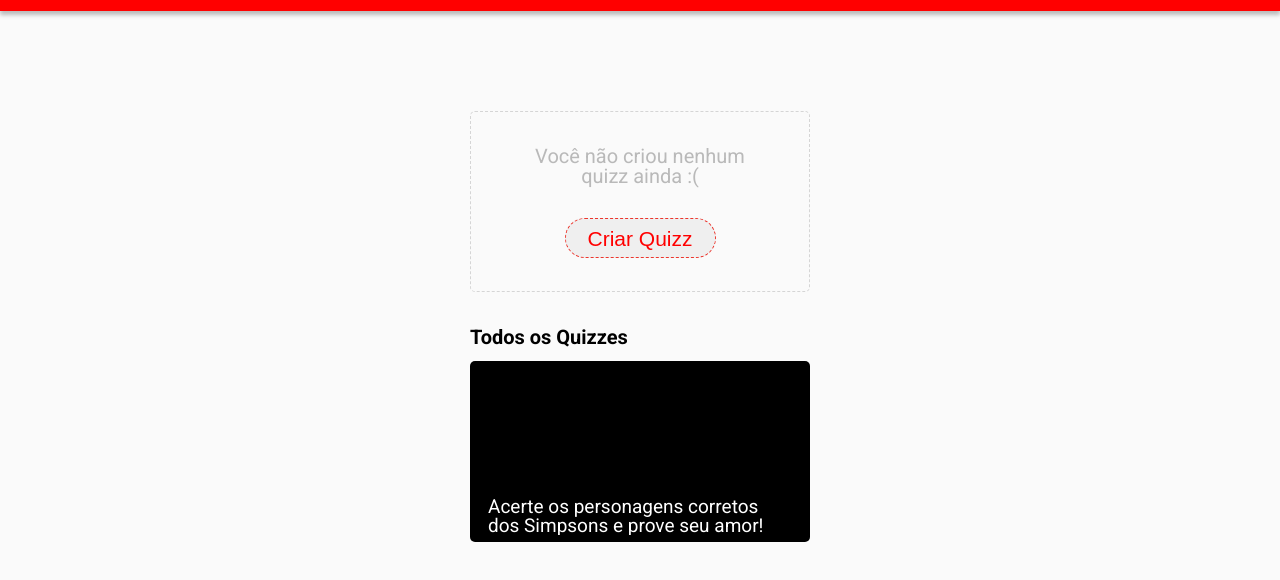
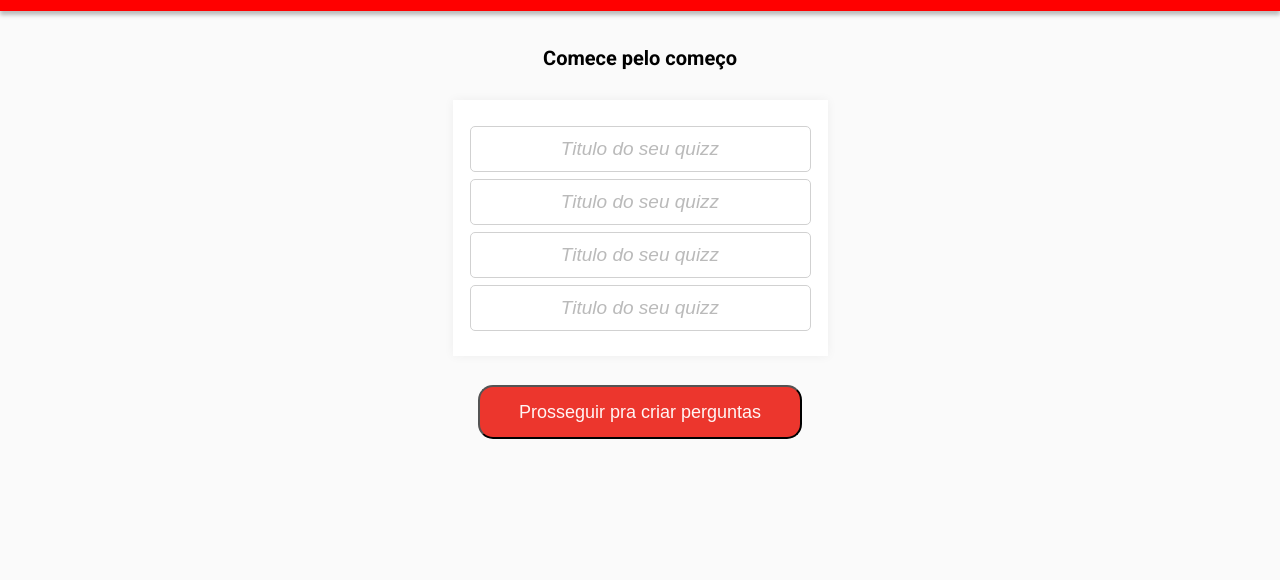
Before and after one commit to lucasklafke/projeto6-buzzquiz, a plain HTML site: page index.html in a window 1280 px wide. Shown: the part 58-638 px from the top of the page. Drawn offline with nearby package versions, Linux system fonts and the light colour scheme; no server answers.

Commit message:
Implementação do layout

```diff
--- a/index.html
+++ b/index.html
@@ -27,6 +27,16 @@
     <section class="quiz-layout">
     </section>
     <section class="form1-layout">
+        <div class="contains">
+            <h2 class="h2 form-initial-section" >Comece pelo começo</h2>
+            <div class="questions-box-initial">
+                <input class="questions-field" type="text" name="" value="Titulo do seu quizz">
+                <input class="questions-field" type="text" name="" value="Titulo do seu quizz">
+                <input class="questions-field" type="text" name="" value="Titulo do seu quizz">
+                <input class="questions-field" type="text" name="" value="Titulo do seu quizz">
+            </div>
+            <button class="form-button1">Prosseguir pra criar perguntas</button>
+        </div>
     </section>
     <section class="form2-layout">
     </section>
--- a/style.css
+++ b/style.css
@@ -26,6 +26,7 @@ h1{
     flex-direction: column;
     align-items: center;
     justify-content: space-between;
+    display: none;
 }
 .initial-layout .without-quiz-created{
     position: relative;
@@ -115,3 +116,90 @@ h1{
 /* ^^^^^^^^^^^^^^^^~~~~~~~~~~~~~~~~~~~~ */ /* layout respondendo quizes */ /* ^^^^^^^^^^^^^^^^~~~~~~~~~~~~~~~~~~~~ */
 
 /* ^^^^^^^^^^^^^^^^~~~~~~~~~~~~~~~~~~~~ */ /* layout forms */ /* ^^^^^^^^^^^^^^^^~~~~~~~~~~~~~~~~~~~~ */
+
+/* Background that cotains the initial questions */
+
+.contains{
+    position: relative;
+    display: flex;
+    justify-content: center;
+    align-items:center;
+}
+
+.form1-layout{
+    /* left: 38vw; */
+    /* display: flex;
+    justify-content:center;
+    align-self: center; */
+}
+.questions-box-initial {
+    width: 375px;
+    height: 256px;
+    top: 89px;
+    position: absolute;
+    z-index: 2;
+    padding: 22px 0;
+    box-sizing: border-box;
+
+    background-color: #FFFFFF;
+    box-shadow: 0px 0px 10px rgba(0, 0, 0, 0.05);
+    display: flex;
+    justify-content:space-around;
+    align-items: center;
+    flex-direction: column;
+}
+.questions-field{
+    z-index: 1;
+    width: 341px;
+    height: 46px;
+    left: 16px;
+    top: 179px;
+
+    font-style: italic;
+    font-weight: normal;
+    font-size: 19px;
+    line-height: 22px;
+    color: #BABABA;
+
+    background: #FFFFFF;
+    border: 1px solid #D1D1D1;
+    box-sizing: border-box;
+    border-radius: 5px;
+
+    display: flex;
+    align-items:center;
+    text-align: center;
+}
+h2.form-initial-section{
+
+    /* position: absolute; */
+    /* top: 107px;
+    left: 30vw; */
+
+    font-weight: 700;
+    font-style: normal;
+    font-size: 20px;
+    Line height: 23.44px;
+
+    margin-top: 37px;
+    justify-content: center;
+    align-items: center;
+    text-align: center;
+}
+.form-button1{
+    width: 324px;
+    height: 54px;
+    top: 374px;
+
+    font-size: 18px;
+    font-style: normal;
+    font-weight: 400;
+    line-height: 21px;
+    letter-spacing: 0em;
+    color: #FFF5F4;
+
+    background: #EC362D;
+    border-radius: 15px;
+
+    position: absolute;
+}
```
